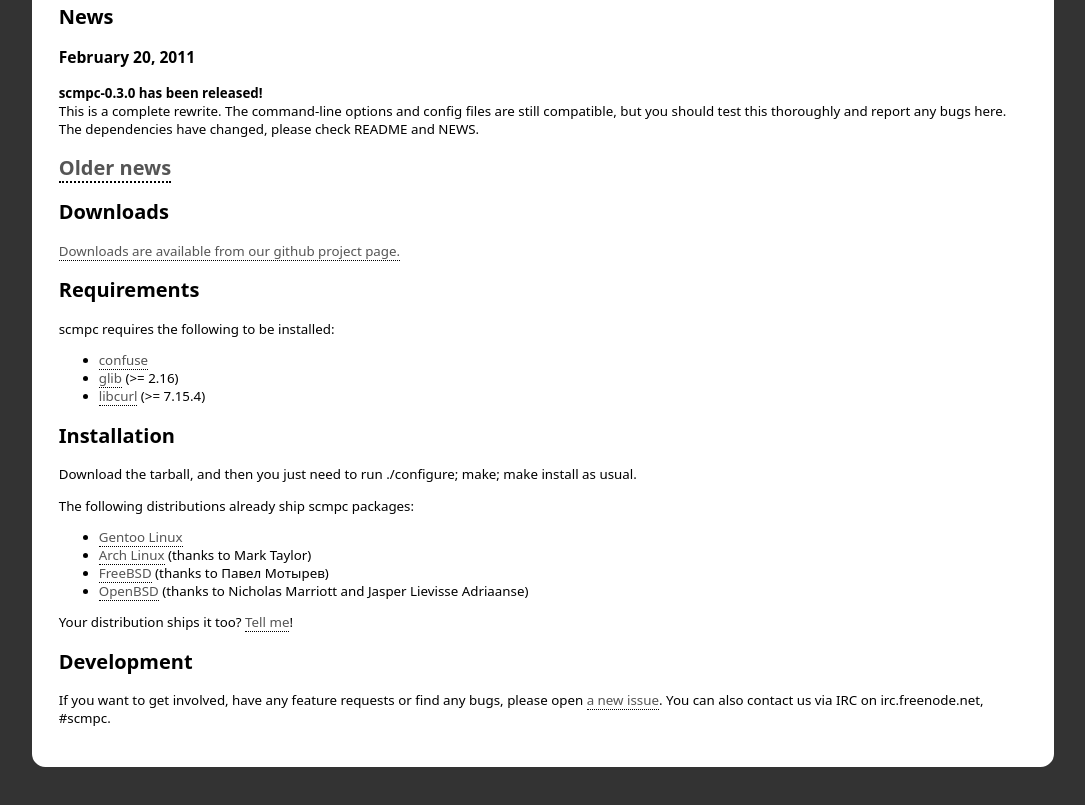
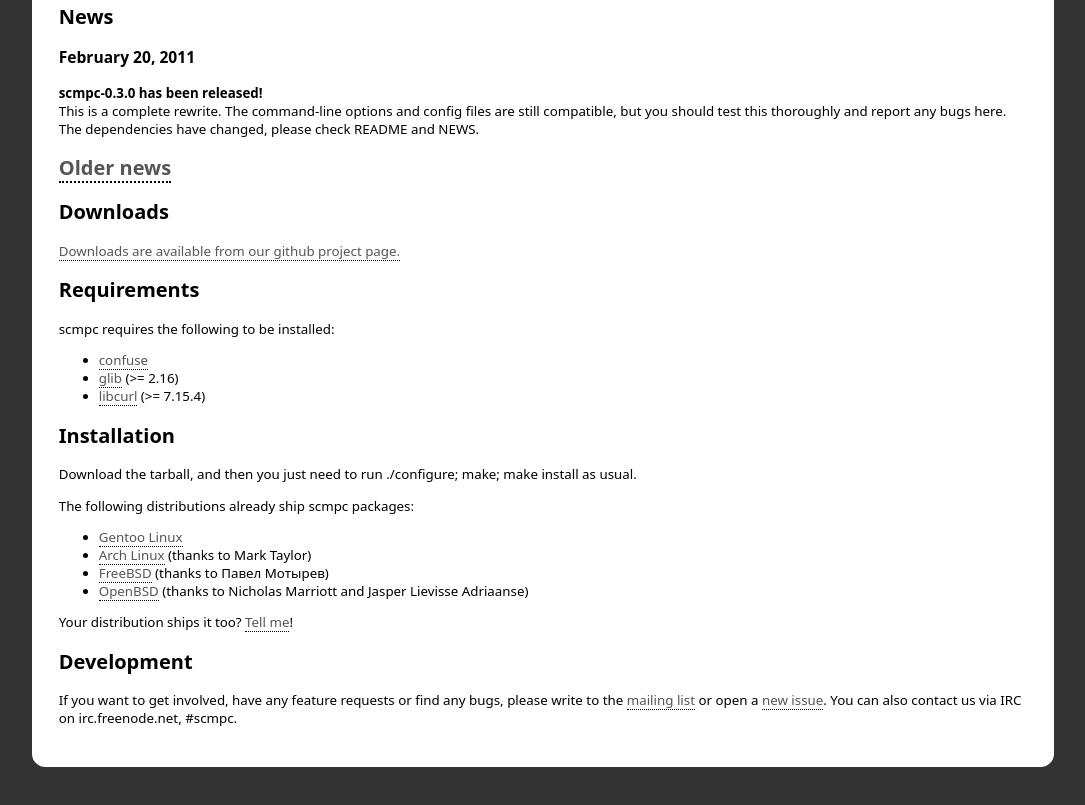
Before and after one commit to nyxdis/scmpc, a plain HTML site: page index.html in a window 1280 px wide. Shown: the part 487-1292 px from the top of the page, without its empty margins (97-1182 px from the left). Drawn offline with nearby package versions, Linux system fonts and the light colour scheme.

Commit message:
Added mailing list

```diff
--- a/index.html
+++ b/index.html
@@ -67,7 +67,7 @@
     <p>Your distribution ships it too? <a href="mailto:mende.christoph@gmail.com">Tell me</a>!</p>
 
     <h2>Development</h2>
-    <p>If you want to get involved, have any feature requests or find any bugs, please open <a href="https://github.com/cmende/scmpc/issues">a new issue</a>. You can also contact us via IRC on irc.freenode.net, #scmpc.</p>
+    <p>If you want to get involved, have any feature requests or find any bugs, please write to the <a href="https://groups.google.com/group/scmpc-devel">mailing list</a> or open a <a href="https://github.com/cmende/scmpc/issues">new issue</a>. You can also contact us via IRC on irc.freenode.net, #scmpc.</p>
     </div>
   </body>
 </html>
```
